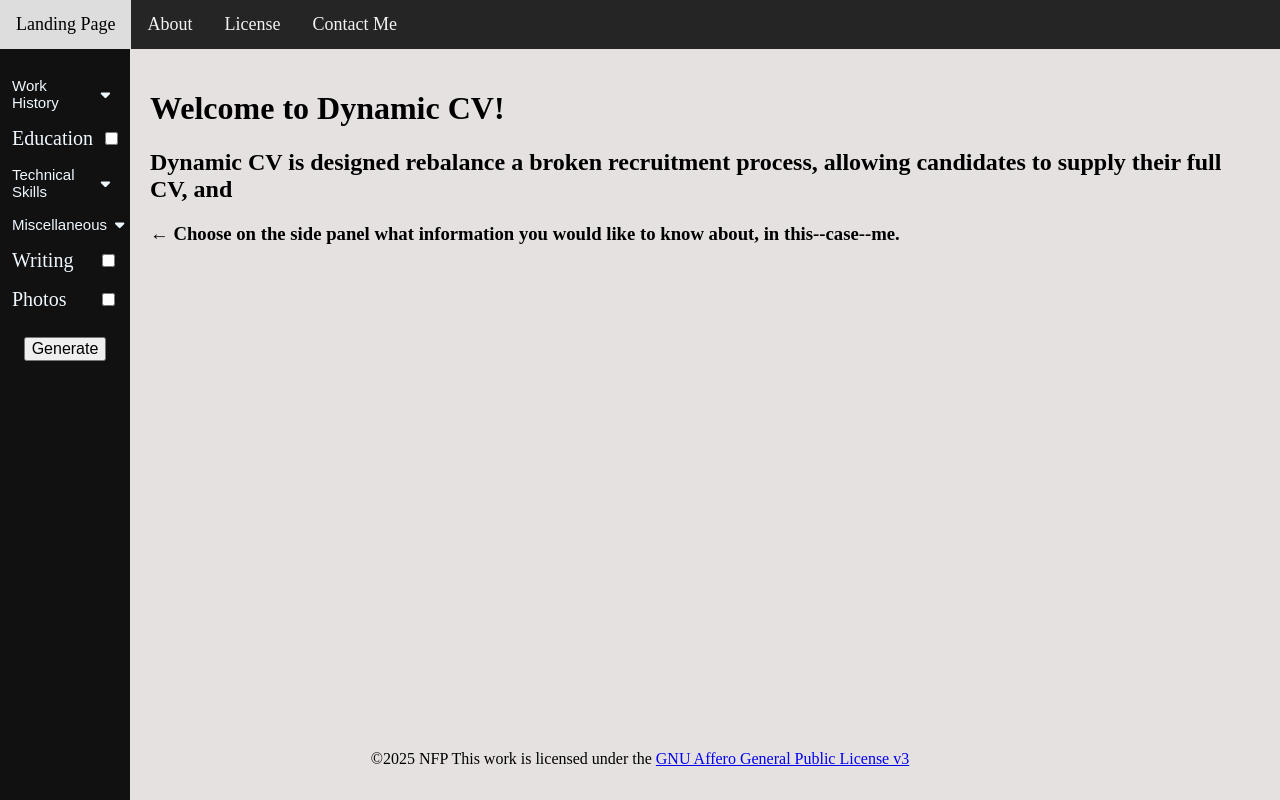
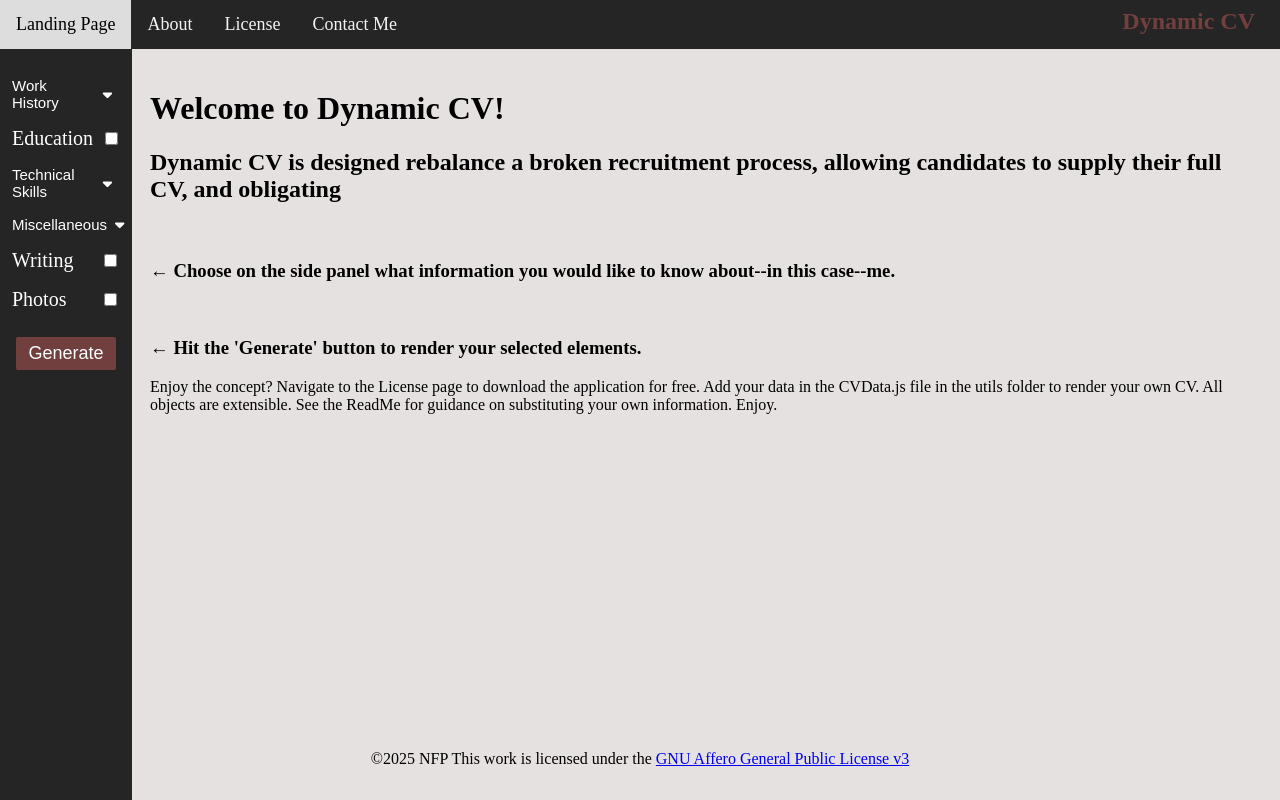
Before and after one commit to gitpuleo/unit1-final-reactproject-Nick-P, a React (Vite) app in the folder unit1-final-project/: page / in a window 1280 px wide. Built offline with nearby package versions, Linux system fonts and the light colour scheme.

Commit message:
Added some comments, CSS, and flexbox structuring as well as some more text

```diff
--- a/unit1-final-project/src/App.jsx
+++ b/unit1-final-project/src/App.jsx
@@ -1,5 +1,4 @@
 import { BrowserRouter as Router, Routes, Route, Link } from 'react-router-dom'
-import { useState } from 'react'
 import './App.css'
 import LandingPage from './Pages/LandingPage'
 import Footer from './Components/Footer'
--- a/unit1-final-project/src/Components/ComponentSelector.css
+++ b/unit1-final-project/src/Components/ComponentSelector.css
@@ -1,6 +1,6 @@
 .sidenav {
   height: calc(100% - 60px);
-  width: 130px;
+  width: 132px;
   position: fixed;
   z-index: 1;
   top: 49px;
@@ -79,7 +79,7 @@
 
 .dropdown-btn, .sidenav label {
     font-size: 15px;
-    color:aliceblue;
+    color:rgb(255, 255, 255);
     padding: 8px 12px;
     display: flex;
     align-items: center;
@@ -90,6 +90,21 @@
 .generate-btn {
     display: block;
     margin: 0 auto;
-    font-size: 16px;
+    font-size: 18px;
+    text-decoration: white;
+    color: white;
+    background-color: #723f3f;
+    border: none;
+    padding: 6px 12px;
+    border-radius: 2px;
+}
+
+.generate-btn:hover {
+  background-color: #ddd;
+  color: black;
+}
+
+.sidenav {
+  background-color: #252525
 
 }
--- a/unit1-final-project/src/Components/ComponentSelector.jsx
+++ b/unit1-final-project/src/Components/ComponentSelector.jsx
@@ -1,13 +1,13 @@
 import { useState } from 'react';
 import './ComponentSelector.css';
 
-//This will incorporate useState in order to handle dynamically rendering the CV components.
+//This will incorporate useState in order to handle dynamically rendering the dropdown menus
 function ComponentSelector(props) {
     const [openWork, setOpenWork] = useState(false);
     const [openSkills, setOpenSkills] = useState(false);
     const [openMisc, setOpenMisc] = useState(false);
 
-    //State to track selected components moved to parent component and passed down by props
+    //State to track selected components moved to parent component and passed down by props here
 
     return (
         <div className="sidenav">
--- a/unit1-final-project/src/Components/DynamicCVGenerator.jsx
+++ b/unit1-final-project/src/Components/DynamicCVGenerator.jsx
@@ -18,8 +18,6 @@ import ComponentSelector from "./ComponentSelector";
 import { useState } from 'react';
 
 
-
-
 //parent component for my various segments of the CV, which will be passed the data from nfpCVData.js through props.
 function DynamicCVGenerator() {
 
@@ -35,6 +33,7 @@ function DynamicCVGenerator() {
     const [renderPhotos, setRenderPhotos] = useState(false);
     const [hasGenerated, setHasGenerated] = useState(false);
 
+    //first part of main handles conditional rendering as well as ensuring nothing renders until the "Generate" button has been clicked.
     return(
         <main>
             {hasGenerated && renderEducation && <EducationCV inputData={education} />}
--- a/unit1-final-project/src/Components/NavBar.css
+++ b/unit1-final-project/src/Components/NavBar.css
@@ -21,3 +21,13 @@
   background-color: #723f3f;
   color: white;
 }
+
+.header-site-title {
+  text-align:right;
+  color:#723f3f;
+  padding: 8px 25px;
+  margin: 0;
+  font-weight: bold;
+  font-size: 1.5rem;
+
+}
--- a/unit1-final-project/src/Components/NavBar.jsx
+++ b/unit1-final-project/src/Components/NavBar.jsx
@@ -11,6 +11,7 @@ function NavBar() {
                 <Link to="/License">License</Link>
                 <Link to="/Contact">Contact Me</Link>
             </nav>
+            <h2 className="header-site-title">Dynamic CV</h2>
         </div>
     )
 }
--- a/unit1-final-project/src/Pages/LandingPage.jsx
+++ b/unit1-final-project/src/Pages/LandingPage.jsx
@@ -5,8 +5,14 @@ function LandingPage() {
     return(
         <div className="landing-page">
             <h1>Welcome to Dynamic CV!</h1>
-            <h2>Dynamic CV is designed rebalance a broken recruitment process, allowing candidates to supply their full CV, and  </h2>
-            <h3> &larr; Choose on the side panel what information you would like to know about, in this--case--me.</h3>
+            <h2>Dynamic CV is designed rebalance a broken recruitment process, allowing candidates to supply their full CV, and obligating  </h2>
+            <br/>
+            <h3> &larr; Choose on the side panel what information you would like to know about--in this case--me.</h3>
+            <br/>
+            <h3> &larr; Hit the 'Generate' button to render your selected elements.</h3>
+
+            <p>
+            Enjoy the concept? Navigate to the License page to download the application for free. Add your data in the CVData.js file in the utils folder to render your own CV. All objects are extensible. See the ReadMe for guidance on substituting your own information. Enjoy.</p>
             <DynamicCVGenerator />
         </div>
     )
```
Also changed, not shown: unit1-final-project/index.html (+1 -6 lines), 1 other file (tests, documents, lock files or other folders).
